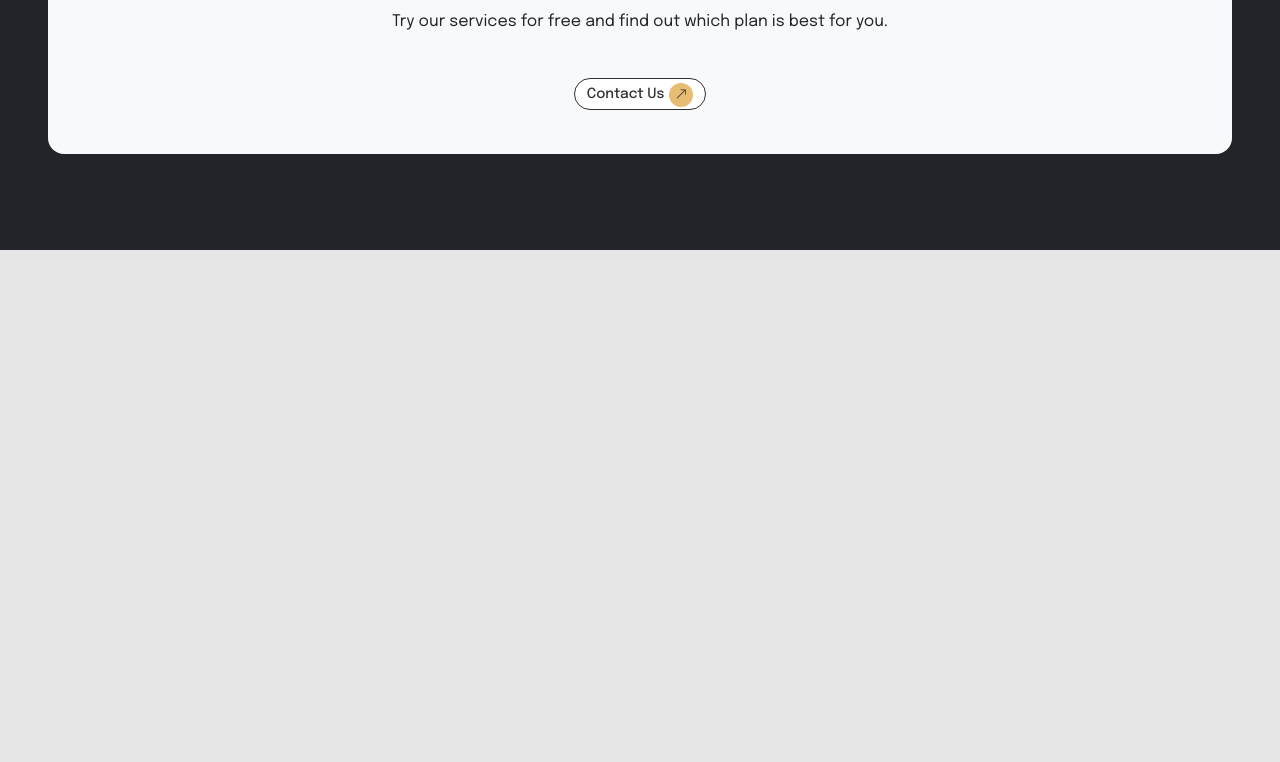
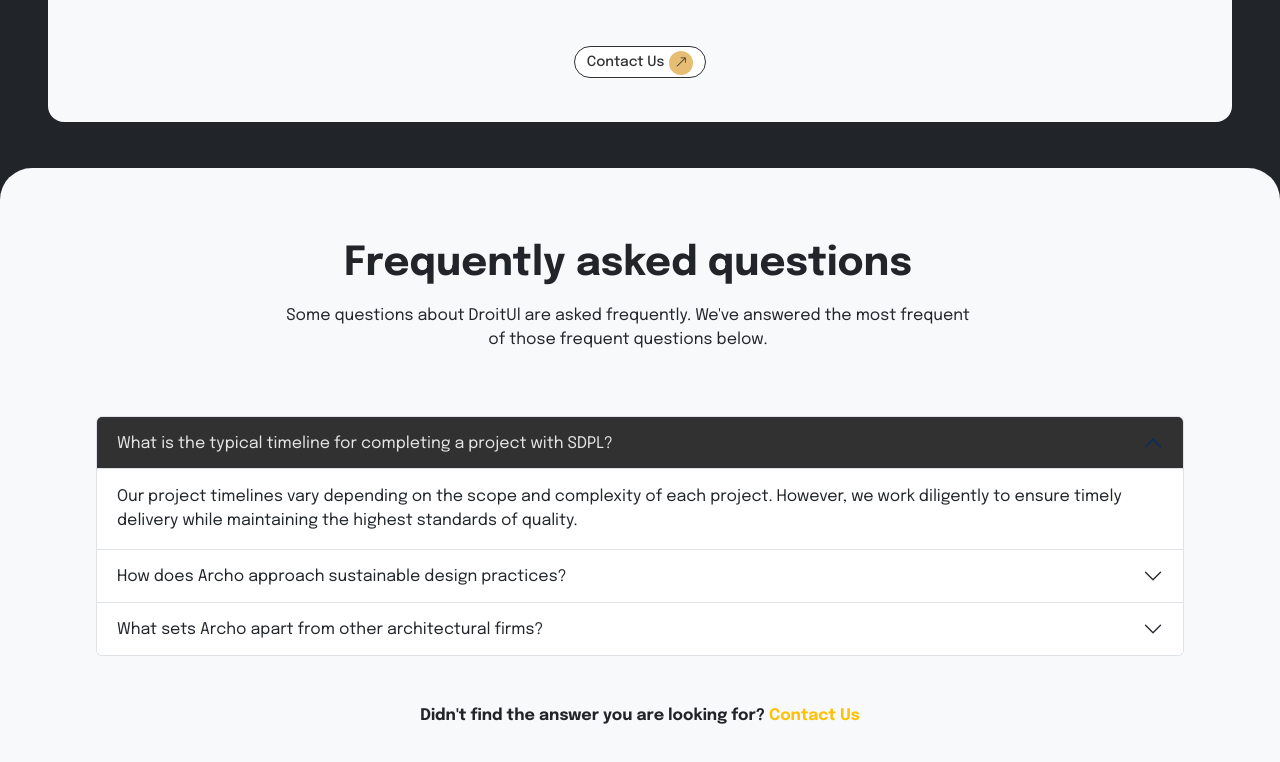
Before and after one commit to IntenicsIt1/sdpl_FrontEnd, a website: page index.html in a window 1280 px wide. Shown: the part 4643-5405 px from the top of the page. Before the commit the page ends 4893 px from the top, so only its background shows below. Drawn offline with nearby package versions, Linux system fonts and the light colour scheme.

Commit message:
"Added FAQ section, modified Ready to Start section, and updated CSS styles"

```diff
--- a/index.html
+++ b/index.html
@@ -440,12 +440,10 @@
         </div>
     </div>
     <!-- Project Section End -->
-
-
     <!-- Ready to Start Section Start -->
     <div class="container-fluid bg-dark rounded-top-5">
         <div class="row p-5">
-            <div class="col-md-12 bg-light py-5 my-5 rounded-4 text-center">
+            <div class="col-md-12 bg-light py-5 mb-5 mt-3 rounded-4 text-center">
                 <h1 class="fs-1 text-dark fw-bold">Ready to start building?</h1>
                 <p class="mb-5 mt-3">Try our services for free and find out which plan is best for you.</p>
                 <a href="#" class="contactUsBtn">Contact Us<i class="bi bi-arrow-up-right"></i></a>
@@ -453,18 +451,86 @@
         </div>
     </div>
     <!-- Ready to Start Section End -->
-
-
-
-
+    <!-- FAQ Section Start -->
+    <div class="container-fluid rounded-top-5 z-2 bg-light" id="aboutSection">
+        <div class="row p-5">
+            <div class="row mb-5">
+                <div class="col-12 text-center px-5">
+                    <h2 class="fs-1 fw-bold pt-4 pb-2">Frequently asked questions</h2>
+                    <p>Some questions about DroitUl are asked frequently. We've answered the most frequent <br> of those
+                        frequent questions below.</p>
+                </div>
+            </div>
+            <div class="col-md-12 px-5">
+                <div class="accordion" id="accordionExample">
+                    <div class="accordion-item">
+                        <h2 class="accordion-header" id="headingOne">
+                            <button class="accordion-button" type="button" data-bs-toggle="collapse"
+                                data-bs-target="#collapseOne" aria-expanded="true" aria-controls="collapseOne">
+                                What is the typical timeline for completing a project with SDPL?
+                            </button>
+                        </h2>
+                        <div id="collapseOne" class="accordion-collapse collapse show" aria-labelledby="headingOne"
+                            data-bs-parent="#accordionExample">
+                            <div class="accordion-body">
+                                Our project timelines vary depending on the scope and complexity of each project.
+                                However, we work diligently to ensure timely delivery while maintaining the highest
+                                standards of quality.
+                            </div>
+                        </div>
+                    </div>
+                    <div class="accordion-item">
+                        <h2 class="accordion-header" id="headingTwo">
+                            <button class="accordion-button collapsed" type="button" data-bs-toggle="collapse"
+                                data-bs-target="#collapseTwo" aria-expanded="false" aria-controls="collapseTwo">
+                                How does Archo approach sustainable design practices?
+                            </button>
+                        </h2>
+                        <div id="collapseTwo" class="accordion-collapse collapse" aria-labelledby="headingTwo"
+                            data-bs-parent="#accordionExample">
+                            <div class="accordion-body">
+                                Our project timelines vary depending on the scope and complexity of each project.
+                                However, we work diligently to ensure timely delivery while maintaining the highest
+                                standards of quality.
+                            </div>
+                        </div>
+                    </div>
+                    <div class="accordion-item">
+                        <h2 class="accordion-header" id="headingThree">
+                            <button class="accordion-button collapsed" type="button" data-bs-toggle="collapse"
+                                data-bs-target="#collapseThree" aria-expanded="false" aria-controls="collapseThree">
+                                What sets Archo apart from other architectural firms?
+                            </button>
+                        </h2>
+                        <div id="collapseThree" class="accordion-collapse collapse" aria-labelledby="headingThree"
+                            data-bs-parent="#accordionExample">
+                            <div class="accordion-body">
+                                Our project timelines vary depending on the scope and complexity of each project.
+                                However, we work diligently to ensure timely delivery while maintaining the highest
+                                standards of quality.
+                            </div>
+                        </div>
+                    </div>
+                </div>
+                <div class="col-md-12 text text-center mt-5">
+                    <p class="fw-bold fs-6">Didn't find the answer you are looking for? <a href="#"
+                            class="text-warning text-decoration-none">Contact Us</a> </p>
+                </div>
+            </div>
+        </div>
+    </div>
+    </div>
+    <!-- FAQ Section End -->
     <!-- scripts -->
     <script src="https://cdn.jsdelivr.net/npm/bootstrap@5.3.3/dist/js/bootstrap.bundle.min.js"
         integrity="sha384-YvpcrYf0tY3lHB60NNkmXc5s9fDVZLESaAA55NDzOxhy9GkcIdslK1eN7N6jIeHz"
         crossorigin="anonymous"></script>
+    <script src="https://maxcdn.bootstrapcdn.com/bootstrap/4.1.3/js/bootstrap.min.js"></script>
     <!-- <script src="{{ asset('public/assets/js/swiper-bundle.min.js') }}"></script>
     <script src="{{ asset('public/assets/js/theme.js') }}"></script> -->
     <script src="src/js/swiper-bundle.min.js"></script>
     <script src="src/js/theme.js"></script>
+    <script src="https://code.jquery.com/jquery-2.1.0.js"></script>
 </body>
 
 </html>
--- a/src/css/style.css
+++ b/src/css/style.css
@@ -3,9 +3,7 @@ body {
   background: #e6e6e6;
   --bgColor: #e6e6e6;
 }
-
 /* Nav CSS Start */
-
 .navbar-brand {
   background-image: url("https://sdplweb.com/public/sdpl-assets/images/logo/logo_new.png");
   background-position: center;
@@ -15,15 +13,12 @@ body {
   width: 108px;
   height: 48px;
 }
-
 .navbar-nav .nav-item .nav-link {
   color: #074173;
 }
-
 .navbar-nav .nav-item .nav-link:hover {
   color: #1679ab;
 }
-
 .contactUsBtn {
   background: #fff;
   border: 1px solid #313131;
@@ -34,7 +29,6 @@ body {
   font-size: 14px;
   font-weight: 500;
 }
-
 .contactUsBtn i {
   background: #e7bd73;
   border: none;
@@ -45,14 +39,11 @@ body {
   font-size: 12px;
   transition: all 0.2s linear;
 }
-
 .contactUsBtn i:hover {
   padding: 8px 8px;
   font-size: 14px;
 }
-
 /* Nav CSS End */
-
 /* Hero Section Start */
 .mainPosterImg {
   clip-path: polygon(
@@ -68,7 +59,6 @@ body {
   width: 100%;
   border-radius: 24px;
 }
-
 .smallBarImg {
   clip-path: polygon(
     16.8% 0%,
@@ -88,28 +78,20 @@ body {
   width: 175px;
   height: 40px;
 }
-
 .sideHeroTextSection h1 {
   color: #313131;
   font-size: 5vw;
   font-weight: 800;
   text-transform: capitalize;
 }
-
 /* Hero Section End */
-
 /* Info Section Start */
-
 /* Info Section End */
-
 /* About Section Start */
-
 #aboutSection {
   margin-top: -50px;
 }
-
 /* About Section End */
-
 /* Highlighter Section Start */
 #CardBody {
   clip-path: polygon(
@@ -131,7 +113,6 @@ body {
 #CardBody p {
   font-size: 12px;
 }
-
 .viewMoreBtn {
   background: #fff;
   border: 1px solid #313131;
@@ -142,7 +123,6 @@ body {
   font-size: 14px;
   font-weight: 500;
 }
-
 .viewMoreBtn i {
   background: #e7bd73;
   border: none;
@@ -153,13 +133,11 @@ body {
   font-size: 12px;
   transition: all 0.2s linear;
 }
-
 .viewMoreBtn i:hover {
   padding: 7px;
   font-size: 14px;
 }
 /* Highlighter Section End */
-
 /* Slider Section Start */
 #SliderImg {
   clip-path: polygon(
@@ -175,7 +153,6 @@ body {
   width: 100%;
   border-radius: 24px;
 }
-
 /* Top left text */
 .top-left {
   position: absolute;
@@ -188,15 +165,12 @@ body {
   font-size: 14px;
   font-weight: 800;
 }
-
 .top-left p {
   color: #fff;
   font-size: 12px;
   font-weight: 600;
 }
 /* Slider Section End */
-
-
 /* Testomorials Section Start */
 .testimonialsUserProfile {
   position: relative;
@@ -206,3 +180,12 @@ body {
   margin-bottom: -15px;
 }
 /* Testomorials Section End */
+/* FAQ Section Start */
+.accordion-button:not(.collapsed) {
+  color: #e6e6e6;
+  background-color: #313131;
+}
+.accordion-button:focus {
+  box-shadow: none;
+}
+/* FAQ Section End */
```
